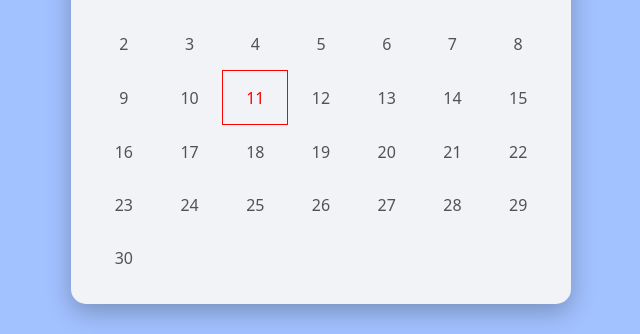
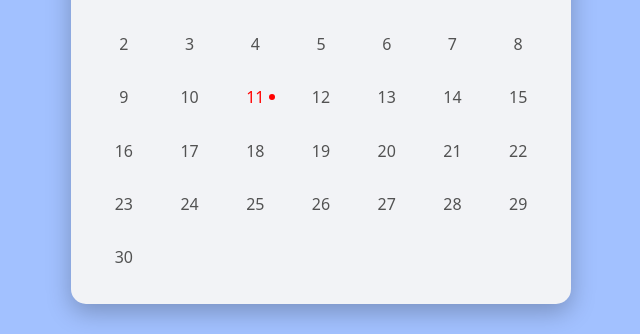
Before and after one commit to Eliswer/Sportradar_calendar_app, a plain HTML site: page index.html in a window 1280 px wide. Shown: the part 336-670 px from the top of the page, without its empty margins (319-959 px from the left). Drawn offline with Linux system fonts and the light colour scheme.

Commit message:
Added highlight to days with events
Added red dots based on the amount of events in a day

```diff
--- a/assets/css/main.css
+++ b/assets/css/main.css
@@ -92,9 +92,29 @@ body {
     align-items: center;
     text-align: left;
     color: rgb(82, 82, 82);
+    position: relative;
 }
 
 .sport-event-day {
     color: red;
-    border: 1px solid red;
 }
+
+.red-event-marker-wrapper {
+    position: absolute;
+    height: 100%;
+    right: 5px;
+    display: flex;
+    flex-direction: column;
+    justify-content: center;
+    gap: 5px;
+    align-items: center;
+    width: 35%;
+}
+
+.red-event-marker {
+    width: 6px;
+    height: 6px;
+    background-color: red;
+    border-radius: 50%;
+    margin: 0;
+}
--- a/assets/js/calendarRenderer.js
+++ b/assets/js/calendarRenderer.js
@@ -4,6 +4,12 @@
  */
 
 import { sortedEvents } from "./dataService.js";
+
+/**
+ * All the day elements displayed in a grid
+ * @type {HTMLElement}
+ */
+const generatedCalendarDay = document.querySelector(".calendar__day");
 
 /**
  * Array of month names.
@@ -84,6 +90,17 @@ export function appendMonthDays(container, year, month) {
 
         if (sortedEvents[formattedDate]) {
             dayElement.classList.add("sport-event-day");
+
+            const redDotMarkerWrapper = document.createElement("div");
+            redDotMarkerWrapper.classList.add("red-event-marker-wrapper");
+
+            dayElement.appendChild(redDotMarkerWrapper);
+
+            sortedEvents[formattedDate].forEach((element) => {
+                const redDotMarker = document.createElement("div");
+                redDotMarker.classList.add("red-event-marker");
+                redDotMarkerWrapper.appendChild(redDotMarker);
+            });
         }
 
         container.appendChild(dayElement);
```
